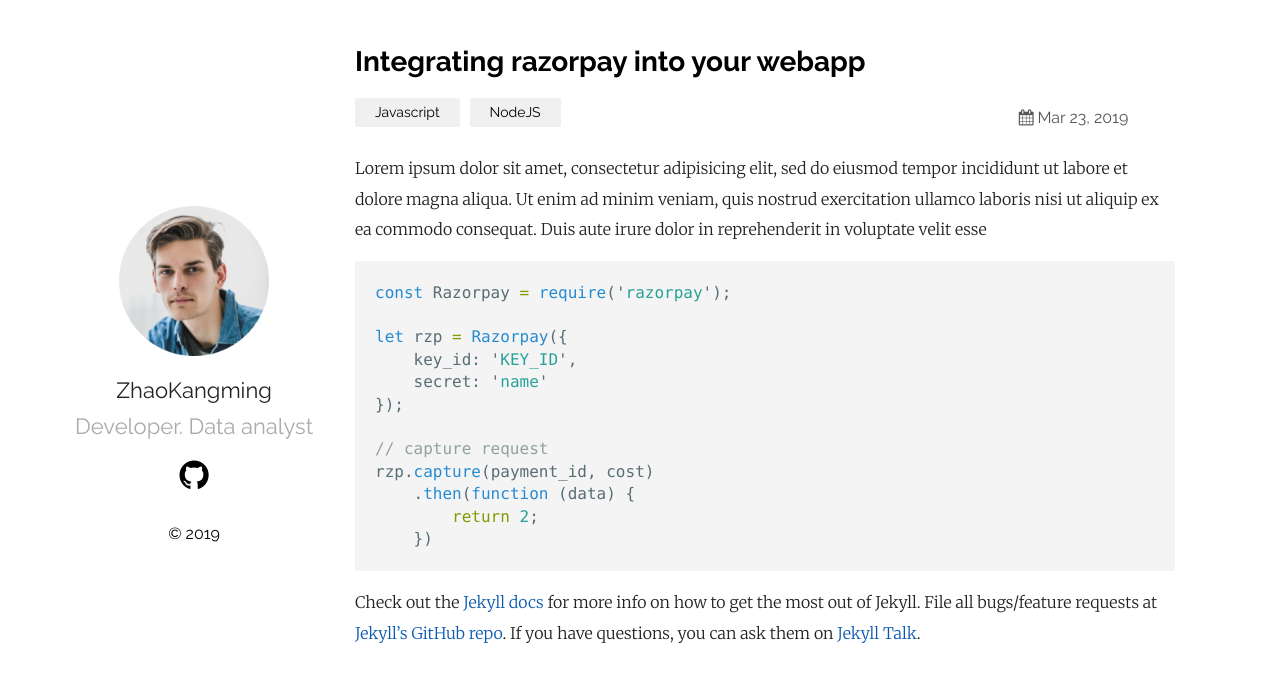
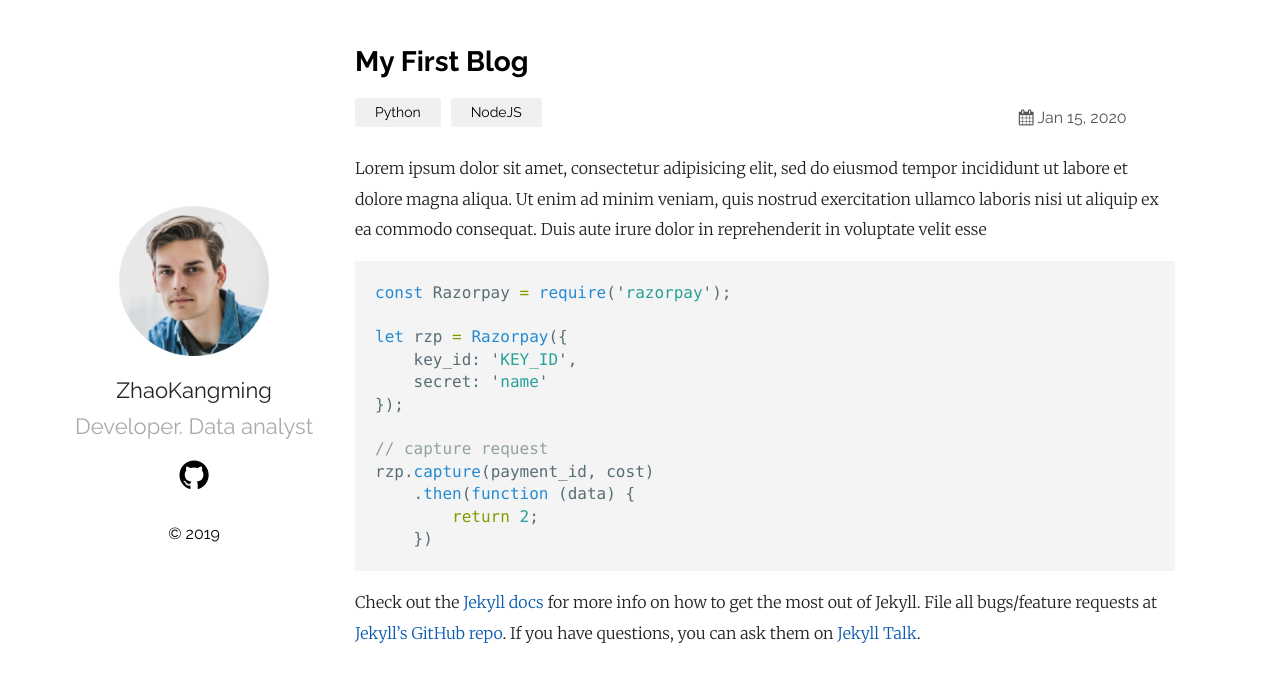
Before and after one commit to ZhaoKangming/ZhaoKangming.github.io, a Jekyll site: the page built from _posts/2019-03-23-welcome-to-jekyll.markdown, in a window 1280 px wide. Shown: the top 682 px of the page. Built offline with Jekyll 4.4.1, drawn with Linux system fonts in a browser that asks for light colours.

Commit message:
Update 2019-03-23-welcome-to-jekyll.markdown

```diff
--- a/_posts/2019-03-23-welcome-to-jekyll.markdown
+++ b/_posts/2019-03-23-welcome-to-jekyll.markdown
@@ -1,8 +1,8 @@
 ---
 layout: post
-title:  "Integrating razorpay into your webapp"
-date:   2019-03-23 21:03:36 +0530
-categories: Javascript NodeJS
+title:  "My First Blog"
+date:   2020-01-15 13:03:36 +0530
+categories: Python NodeJS
 ---
 Lorem ipsum dolor sit amet, consectetur adipisicing elit, sed do eiusmod tempor incididunt ut labore et dolore magna aliqua. Ut enim ad minim veniam, quis nostrud exercitation ullamco laboris nisi ut aliquip ex ea commodo consequat. Duis aute irure dolor in reprehenderit in voluptate velit esse
 
```
